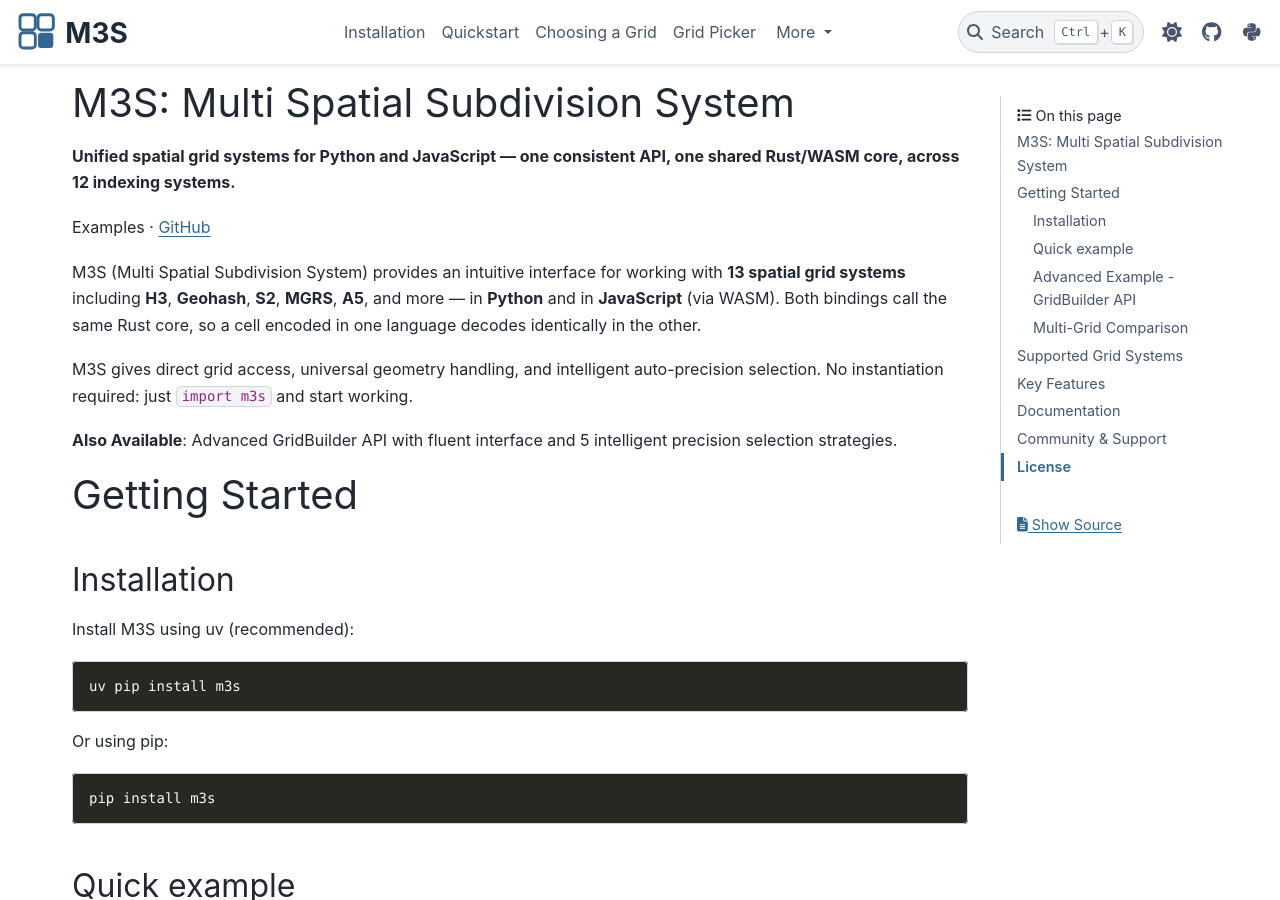
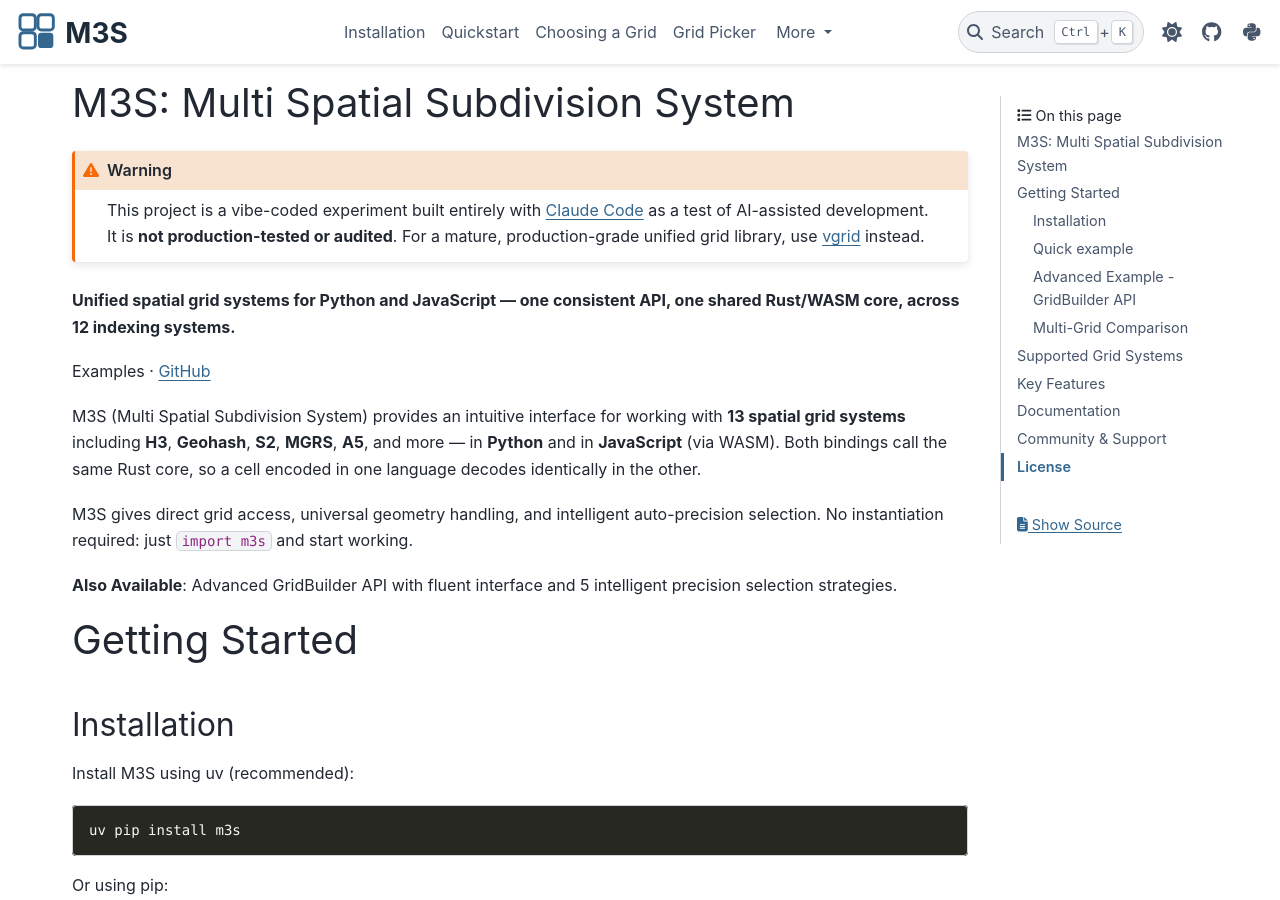
Before and after one commit to nkarasiak/m3s, a Sphinx documentation site: the page built from docs/index.rst, in a window 1280 px wide and 900 px high. Built offline with Sphinx 7.4.7 and the PyData theme 0.15.4, drawn with Linux system fonts in a browser that asks for light colours; pages that are not in the unit, such as notebooks, are missing from menus; the version number is read from the project's files by our own code.

Commit message:
docs: add vibe-coded disclaimer, point to vgrid as production alternative

```diff
--- a/docs/index.rst
+++ b/docs/index.rst
@@ -1,5 +1,9 @@
 M3S: Multi Spatial Subdivision System
 =====================================
+
+.. warning::
+
+   This project is a vibe-coded experiment built entirely with `Claude Code <https://claude.com/claude-code>`__ as a test of AI-assisted development. It is **not production-tested or audited**. For a mature, production-grade unified grid library, use `vgrid <https://github.com/opengeoshub/vgrid>`__ instead.
 
 **Unified spatial grid systems for Python and JavaScript — one consistent API, one shared Rust/WASM core, across 12 indexing systems.**
 
```
Also changed, not shown: README.md (+3 -0 lines), bindings/js/README.md.
